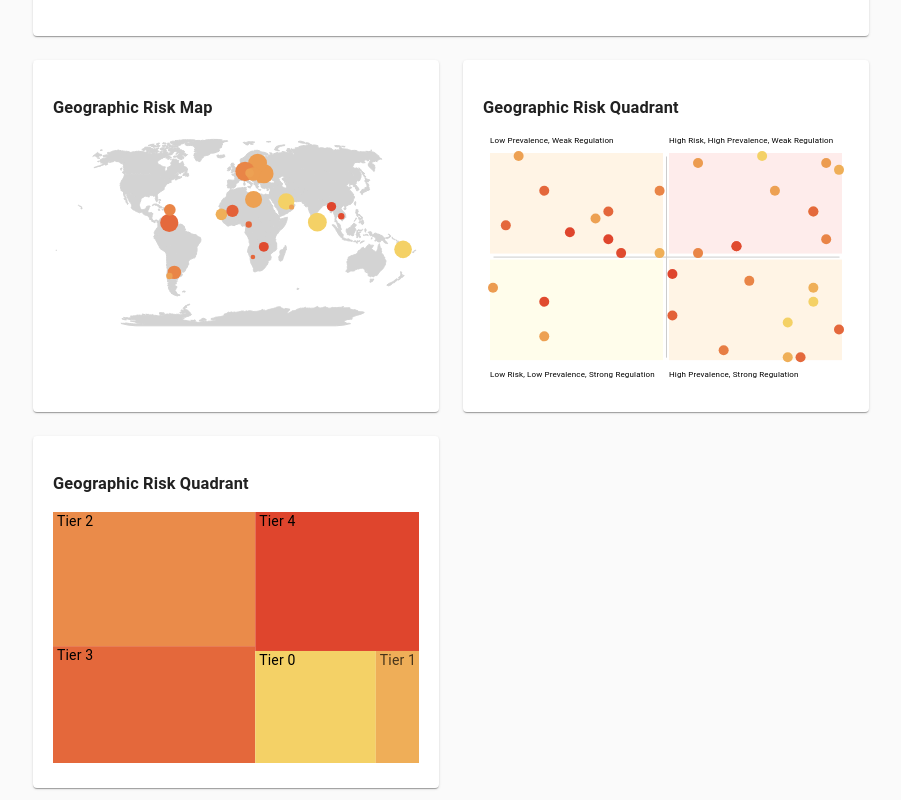
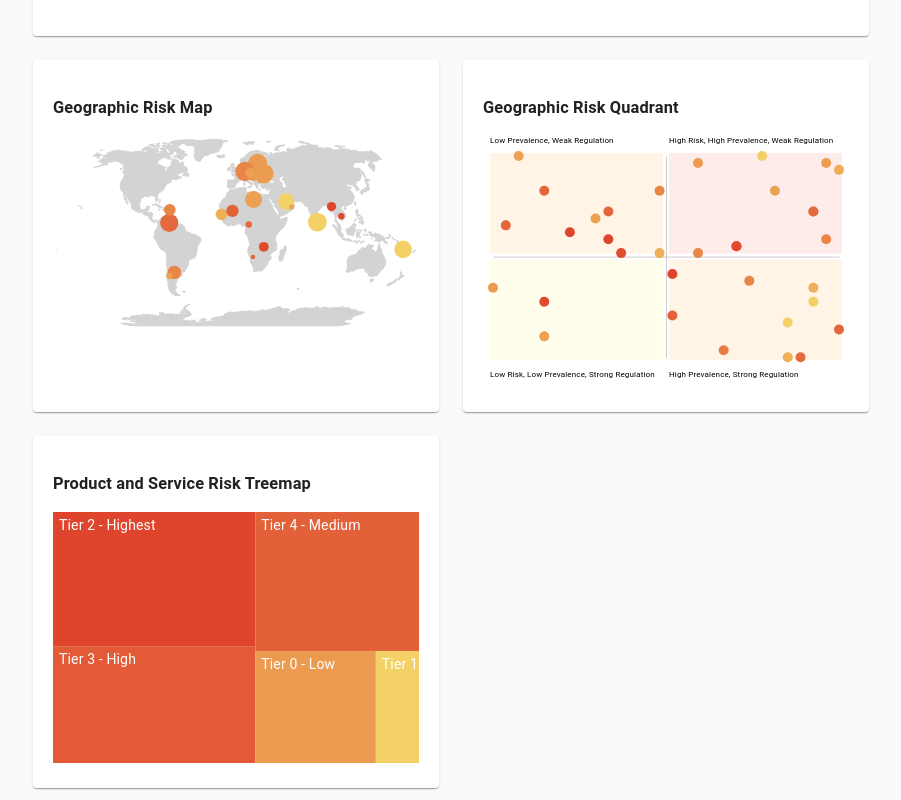
Before and after one commit to kristianKan/dashboard, a React (Create React App) app: page / in a window 1280 px wide. Shown: the part 627-1427 px from the top of the page, without its empty margins (221-1122 px from the left). Built offline with nearby package versions, Linux system fonts and the light colour scheme.

Commit message:
Treemap text

```diff
--- a/package.json
+++ b/package.json
@@ -12,6 +12,7 @@
     "d3": "^6.2.0",
     "husky": "^4.3.0",
     "lint-staged": "^10.5.1",
+    "lodash.get": "^4.4.2",
     "react": "^16.14.0",
     "react-dom": "^16.14.0",
     "react-redux": "^7.2.1",
--- a/src/components/Graphics.js
+++ b/src/components/Graphics.js
@@ -77,7 +77,7 @@ export default function Graphics(props) {
         </Grid>
         <Grid item sm={6}>
           <Paper className={classes.paper}>
-            <h3>Geographic Risk Quadrant</h3>
+            <h3>Product and Service Risk Treemap</h3>
             <Treemap
               drawContainer={drawContainer}
               getContainerHeight={getContainerHeight}
--- a/src/components/Treemap.js
+++ b/src/components/Treemap.js
@@ -6,11 +6,10 @@ class Treemap extends React.Component {
     super(props);
     this.ref = React.createRef();
     this.margin = { top: 0, right: 0, bottom: 0, left: 0 };
-    this.cKey = "tier";
   }
 
   componentDidMount() {
-    const { ref, margin, cKey } = this;
+    const { ref, margin } = this;
     const {
       getContainerHeight,
       getContainerWidth,
@@ -33,7 +32,7 @@ class Treemap extends React.Component {
 
     d3.treemap().size([this.width, this.height]).padding(0)(root);
 
-    this.colorScale = getColorScale({ data: data.suppliers, key: cKey });
+    this.colorScale = getColorScale({ data: root.children, key: "value" });
 
     this.draw(root);
   }
@@ -79,7 +78,7 @@ class Treemap extends React.Component {
 
       leaf
         .append("rect")
-        .attr("fill", (d) => colorScale(+d.data[0]))
+        .attr("fill", (d) => colorScale(+d.value))
         .attr("opacity", 0)
         .attr("stroke", "none")
         .attr("width", (d) => d.x1 - d.x0)
@@ -89,14 +88,13 @@ class Treemap extends React.Component {
         .duration(duration)
         .attr("opacity", 1);
 
+      const riskLevel = ["Highest", "High", "Medium", "Low", "Lowest"];
       leaf
         .append("text")
-        .attr("x", 4)
-        .attr("y", 14)
-        .attr("fill-opacity", (d, i, nodes) =>
-          i === nodes.length - 1 ? 0.7 : null
-        )
-        .text((d) => `Tier ${d.data[0]}`);
+        .attr("x", 6)
+        .attr("y", 18)
+        .attr("fill", "white")
+        .text((d, i) => `Tier ${d.data[0]} - ${riskLevel[i]}`);
     };
   }
 
--- a/src/components/utils.js
+++ b/src/components/utils.js
@@ -1,4 +1,5 @@
 import * as d3 from "d3";
+import get from "lodash.get";
 
 export function drawContainer({ width, height, margin }) {
   return (node) => {
@@ -43,9 +44,11 @@ export function getLinearScale({ data, key, range }) {
 }
 
 export function getColorScale({ data, key }) {
+  const valueAccessorFn = (d) => get(d, key);
+
   return d3
     .scaleLinear()
-    .domain([d3.min(data, (d) => +d[key]), d3.max(data, (d) => +d[key])])
+    .domain([d3.min(data, valueAccessorFn), d3.max(data, valueAccessorFn)])
     .range(["#F4D166", "#DF452D"])
     .interpolate(d3.interpolateRgb);
 }
```
Also changed, not shown: 1 other file (tests, documents, lock files or other folders).
